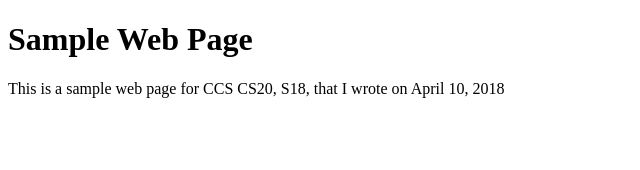
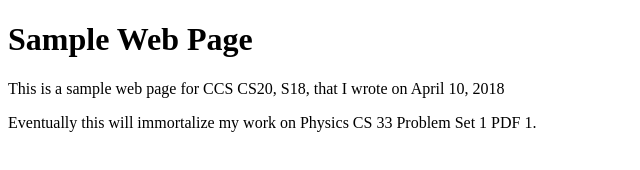
Before and after one commit to ucsb-ccs-cs20-s18/0410-Democritus, a plain HTML site: page index.html in a window 1280 px wide. Shown: the whole page, without its empty margins (0-640 px from the left). Drawn offline with Linux system fonts and the light colour scheme.

Commit message:
Update index.html

```diff
--- a/index.html
+++ b/index.html
@@ -13,6 +13,10 @@
 This is a sample web page for CCS CS20, S18, that I wrote on April 10, 2018
 </p>
 
+<p>
+Eventually this will immortalize my work on Physics CS 33 Problem Set 1 PDF 1.
+</p>
+
 </body>
 
 </html>
```
